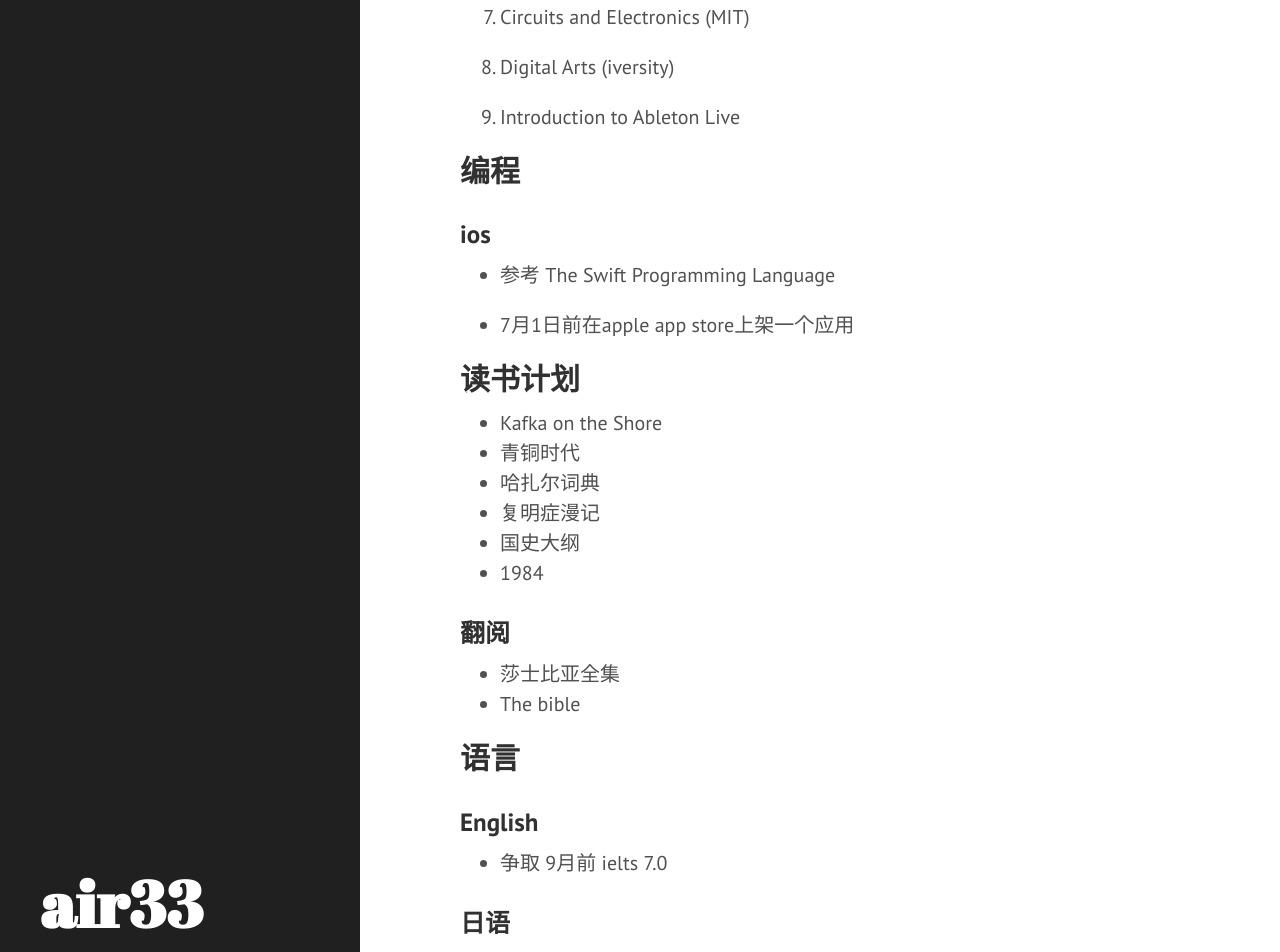
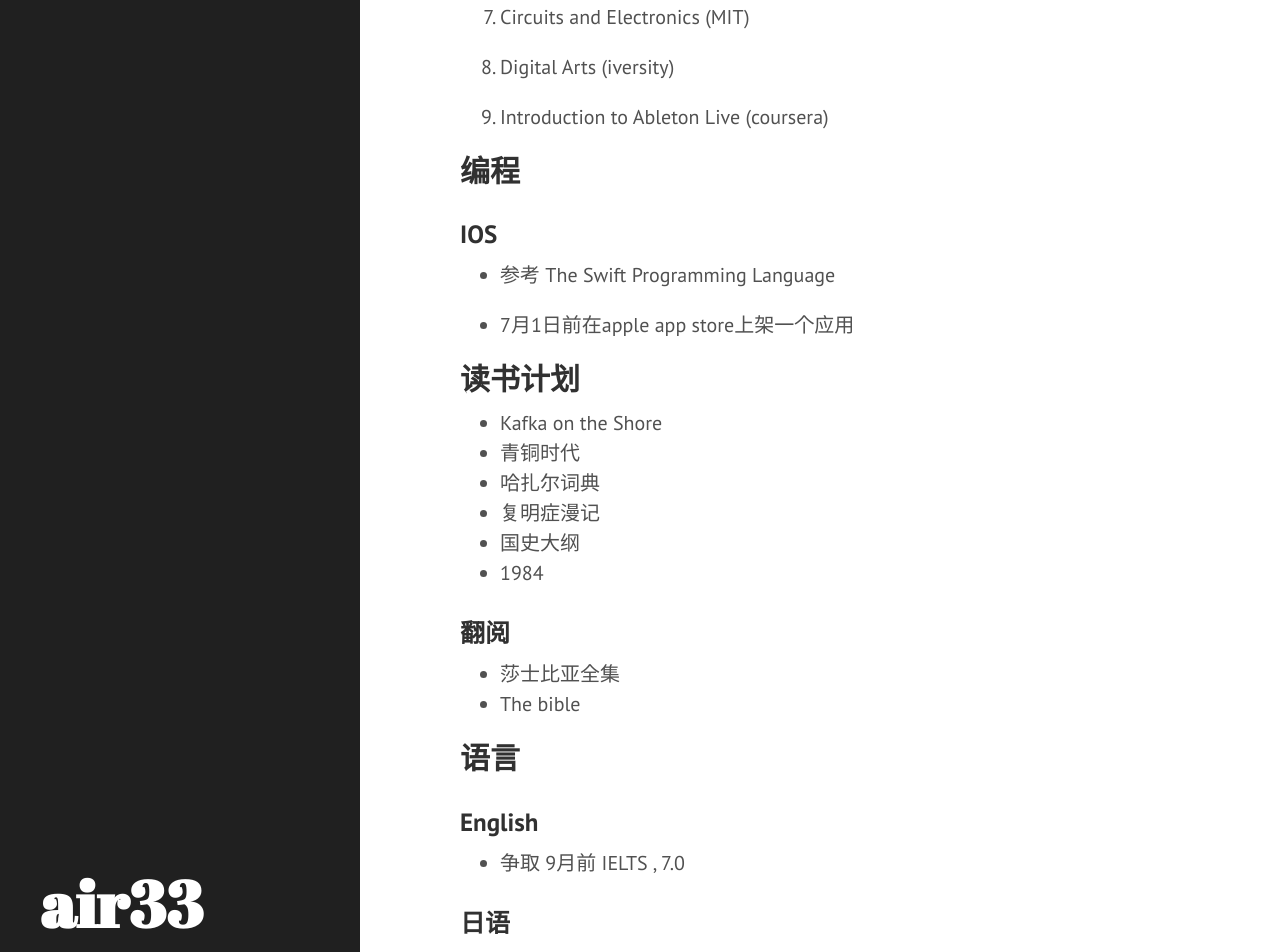
Before and after one commit to air33/air33.github.io, a Jekyll site: the page built from _posts/private/2016-01-03-todo-list-2016.md, in a window 1280 px wide and 1400 px high, scrolled down 1248 px. Shown: the part 156-1108 px from the top of the window. Built offline with Jekyll 4.4.1, drawn with Linux system fonts in a browser that asks for light colours; Markdown is read by kramdown in place of the engine named in the settings.

Commit message:
update todo list

```diff
--- a/_posts/private/2016-01-03-todo-list-2016.md
+++ b/_posts/private/2016-01-03-todo-list-2016.md
@@ -53,11 +53,11 @@ Become a data scientiest
 
 8. Digital Arts (iversity)
 
-9. Introduction to Ableton Live
+9. Introduction to Ableton Live (coursera)
 
 ## 编程
 
-### ios
+### IOS
 
 * 参考 The Swift Programming Language
 
@@ -81,7 +81,7 @@ Become a data scientiest
 
 ### English
 
-* 争取 9月前 ielts 7.0
+* 争取 9月前 IELTS , 7.0
 
 ### 日语
 
```
Also changed, not shown: other parts of _posts/private/2016-01-03-todo-list-2016.md (+1 -1 lines).
